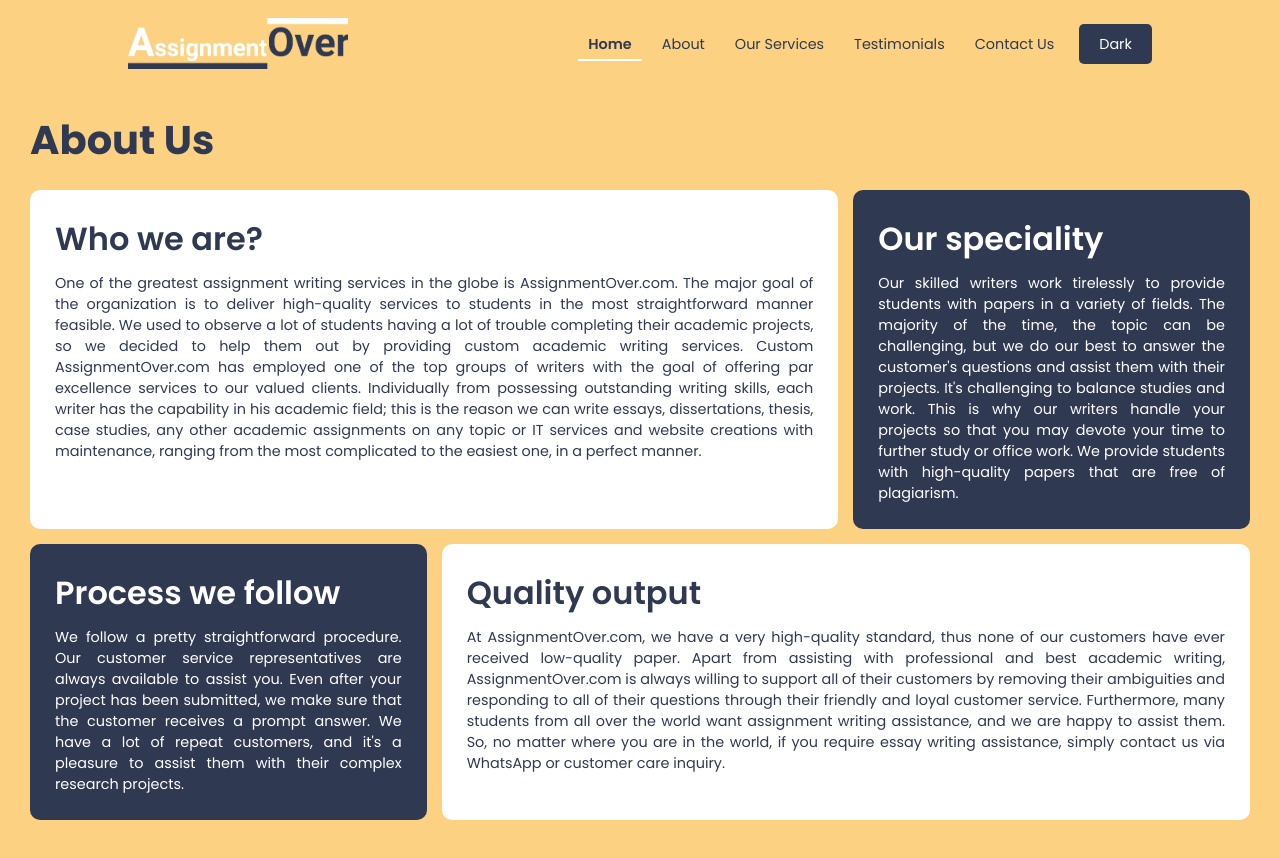
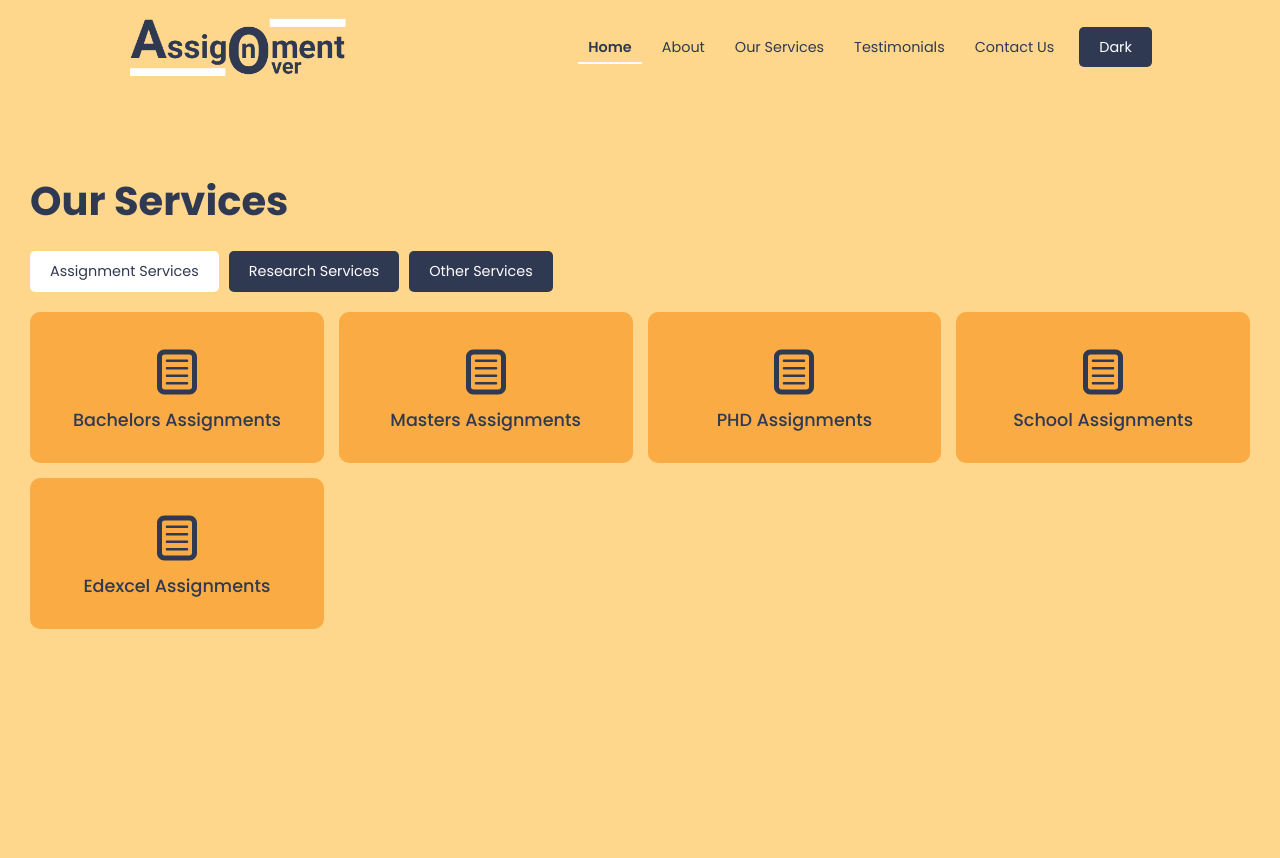
Before and after one commit to wahsandaruwan/assignmentover_frontend, a JavaScript app: page / in a window 1280 px wide. Shown: the top 858 px of the page. After the commit the page ends 800 px from the top, so only its background shows below. Built offline with nearby package versions, Linux system fonts and the light colour scheme; the HTML template or start-up script is replaced by a standard one.

Commit message:
Added services part

```diff
--- a/package.json
+++ b/package.json
@@ -6,6 +6,7 @@
     "@testing-library/jest-dom": "^5.16.4",
     "@testing-library/react": "^13.3.0",
     "@testing-library/user-event": "^13.5.0",
+    "html-react-parser": "^1.4.14",
     "react": "^18.1.0",
     "react-dom": "^18.1.0",
     "react-icons": "^4.4.0",
--- a/src/App.js
+++ b/src/App.js
@@ -9,8 +9,8 @@ const App = () => {
     <>
       <NavBar />
       {/* <Home /> */}
-      <About />
-      {/* <Services /> */}
+      {/* <About /> */}
+      <Services />
     </>
   )
 }
--- a/src/Components/Elements/MainButton.js
+++ b/src/Components/Elements/MainButton.js
@@ -1,11 +1,11 @@
 // Third-party components & modules
 import { PropTypes } from 'prop-types'
 
-const MainButton = ({ buttonText, clickFunc }) => {
+const MainButton = ({ extraClass, buttonText, clickFunc }) => {
   return (
     <>
       <div
-        className="main-button-custom"
+        className={`main-button-custom ${extraClass}`}
         style={basicStyles}
         onClick={() => clickFunc()}
       >
@@ -33,6 +33,7 @@ const basicStyles = {
 
 // Type checking
 MainButton.propTypes = {
+  extraClass: PropTypes.string.isRequired,
   buttonText: PropTypes.oneOfType([
     PropTypes.string.isRequired,
     PropTypes.object.isRequired,
@@ -42,6 +43,7 @@ MainButton.propTypes = {
 
 // Default values
 MainButton.defaultProps = {
+  extraClass: '',
   buttonText: 'Click Me',
   clickFunc: () => console.log('Button Clicked!'),
 }
--- a/src/Components/Pages/Services.js
+++ b/src/Components/Pages/Services.js
@@ -1,12 +1,24 @@
+import MainButton from '../Elements/MainButton'
 import ServiceCard from '../Sections/ServiceCard'
+import serviceData from '../../Data/Services.json'
 
 const Services = () => {
   return (
     <>
       <div className="page services">
         <h1 className="heading">Our Services</h1>
+        <div className="tabs">
+          <MainButton buttonText="Assignment Services" extraClass="active" />
+          <MainButton buttonText="Research Services" />
+          <MainButton buttonText="Other Services" />
+        </div>
         <div className="services-grid">
-          <ServiceCard />
+          <div className="assignments">
+            {serviceData.map((data, index) => {
+              const { id, title, details } = data
+              return <ServiceCard key={id} title={title} details={details} />
+            })}
+          </div>
         </div>
       </div>
     </>
--- a/src/Components/Sections/AboutCard.js
+++ b/src/Components/Sections/AboutCard.js
@@ -7,7 +7,7 @@ import './Styles/AboutCardStyles.css'
 const AboutCard = ({ extraClass, subHeading, details }) => {
   return (
     <>
-      <div className={`about-card ${extraClass ? extraClass : ''}`}>
+      <div className={`about-card ${extraClass}`}>
         <h1 className="sub-heading">{subHeading}</h1>
         <div className="details">{details}</div>
       </div>
@@ -24,6 +24,7 @@ AboutCard.propTypes = {
 
 // Default values
 AboutCard.defaultProps = {
+  extraClass: '',
   subHeading: 'About Us',
   details: 'Sample Details',
 }
--- a/src/Components/Sections/ServiceCard.js
+++ b/src/Components/Sections/ServiceCard.js
@@ -1,15 +1,17 @@
 // Third-party components & modules
 import { PropTypes } from 'prop-types'
-import { RiServiceFill } from 'react-icons/ri'
+import { TiDocumentText } from 'react-icons/ti'
 
 // Custom styling
 import './Styles/ServiceCardStyles.css'
 
-const ServiceCard = ({ icon, title, details }) => {
+const ServiceCard = ({ title, details }) => {
   return (
     <>
       <div className="service-card">
-        <div className="icon">{icon}</div>
+        <div className="icon">
+          <TiDocumentText />
+        </div>
         <div className="title">{title}</div>
         <div className="details">{details}</div>
       </div>
@@ -19,14 +21,12 @@ const ServiceCard = ({ icon, title, details }) => {
 
 // Type checking
 ServiceCard.propTypes = {
-  icon: PropTypes.object.isRequired,
   title: PropTypes.string.isRequired,
   details: PropTypes.string.isRequired,
 }
 
 // Default values
 ServiceCard.defaultProps = {
-  icon: <RiServiceFill />,
   title: 'Assignment Writing',
   details: `We perfectly do any kind of Assignment Writing.`,
 }
--- a/src/Components/Sections/Styles/NavBarStlyes.css
+++ b/src/Components/Sections/Styles/NavBarStlyes.css
@@ -5,7 +5,7 @@
   display: flex;
   justify-content: space-around;
   align-items: center;
-  background-color: #fcd182;
+  background-color: #ffd78c;
   padding: 18px;
 }
 
--- a/src/Components/Sections/Styles/ServiceCardStyles.css
+++ b/src/Components/Sections/Styles/ServiceCardStyles.css
@@ -2,7 +2,7 @@
 .service-card {
   position: relative;
   padding: 30px;
-  background-color: #ffffff;
+  background-color: #faab44;
   border-radius: 10px;
   text-align: center;
   overflow: hidden;
--- /dev/null
+++ b/src/Data/Services.json
@@ -0,0 +1,36 @@
+[
+    {
+        "id": 1,
+        "title": "Bachelors Assignments",
+        "details": "We will do any kind of Bachelors Assignments under any field to help you to get a better result.",
+        "type": "Assignments"
+    },
+
+    {
+        "id": 2,
+        "title": "Masters Assignments",
+        "details": "We will do any kind of Masters Assignments under any field to help you to get a better result.",
+        "type": "Assignments"
+    },
+
+    {
+        "id": 3,
+        "title": "PHD Assignments",
+        "details": "We will do any kind of PHD Assignments under any field to help you to get a better result.",
+        "type": "Assignments"
+    },
+
+    {
+        "id": 4,
+        "title": "School Assignments",
+        "details": "We will do any kind of School Assignments under any field to help you to get a better result.",
+        "type": "Assignments"
+    },
+
+    {
+        "id": 5,
+        "title": "Edexcel Assignments",
+        "details": "We will do any kind of Edexcel Assignments under any field to help you to get a better result.",
+        "type": "Assignments"
+    }
+]
--- a/src/index.css
+++ b/src/index.css
@@ -14,7 +14,7 @@
 body {
   width: 100%;
   min-height: 100vh;
-  background-color: #fcd182;
+  background-color: #ffd78c;
 }
 
 /* -----Page----- */
@@ -87,12 +87,7 @@ svg {
 }
 
 .about .about-info-grid .highlight {
-  background-color: #303952;
-}
-
-.about .about-info-grid .highlight .sub-heading,
-.about .about-info-grid .highlight .details {
-  color: #ffffff;
+  background-color: #faab44;
 }
 
 /* ----------------Services page---------------- */
@@ -101,3 +96,37 @@ svg {
   flex-direction: column;
   padding: 110px 30px;
 }
+
+/* -----Tabs----- */
+.services .tabs {
+  display: flex;
+  justify-content: center;
+  margin-bottom: 20px;
+}
+
+.services .tabs .main-button-custom {
+  margin: 0 10px 0 0 !important;
+}
+
+.services .tabs .main-button-custom:hover {
+  background-color: #ffffff !important;
+  color: #303952 !important;
+}
+
+.services .tabs .main-button-custom.active {
+  background-color: #ffffff !important;
+  color: #303952 !important;
+}
+
+/* -----Grid----- */
+.services .services-grid {
+  width: 100%;
+}
+
+.services .services-grid .assignments,
+.services .services-grid .projects,
+.services .services-grid .others {
+  display: grid;
+  gap: 15px;
+  grid-template-columns: repeat(4, 1fr);
+}
```
Also changed, not shown: public/assets/logo.png, 1 other file (tests, documents, lock files or other folders).
